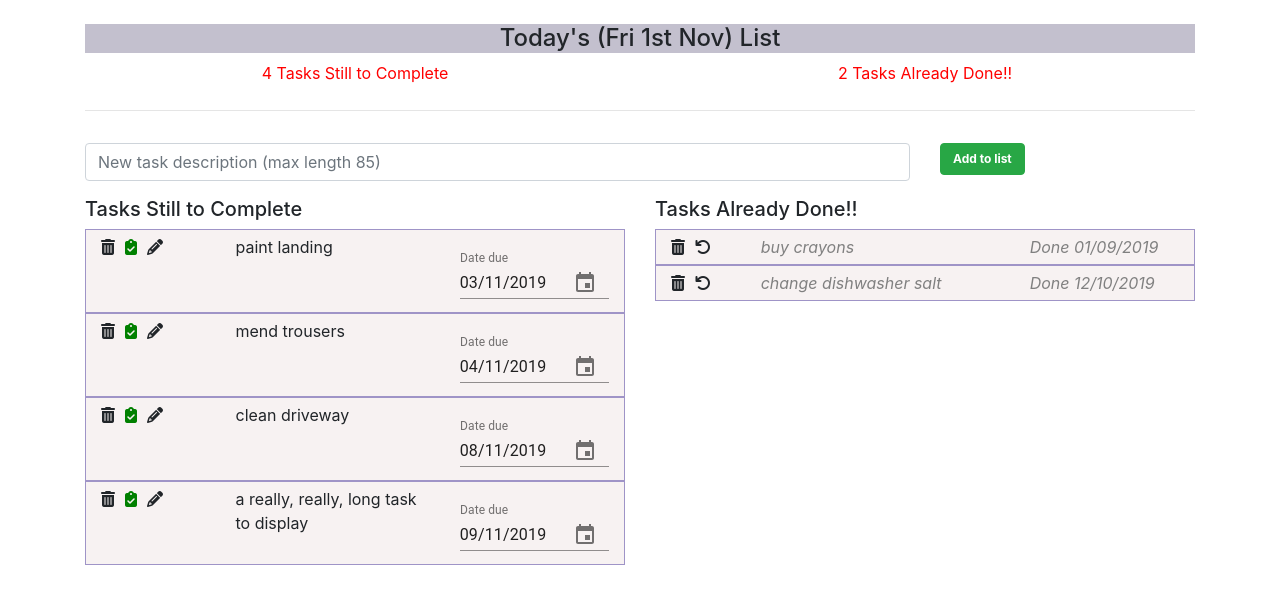
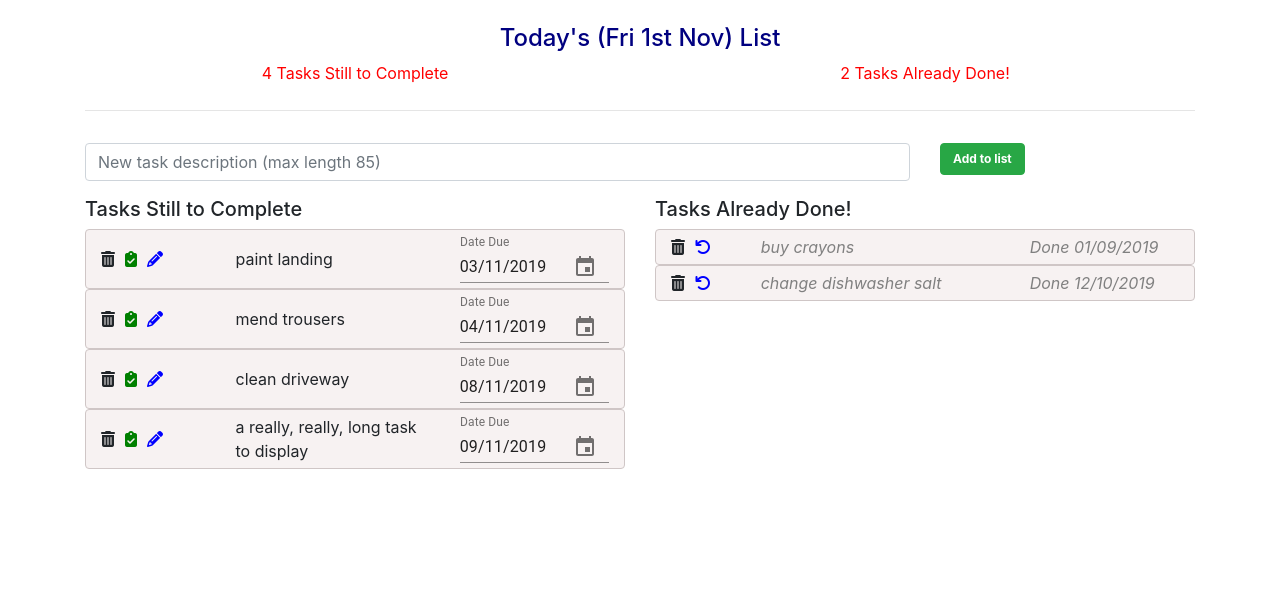
Before and after one commit to helenjgardner/final_todo_application, a React (Create React App) app: page / in a window 1280 px wide. Shown: the top 604 px of the page. Built offline with nearby package versions, Linux system fonts and the light colour scheme.

Commit message:
further improvements to layout

```diff
--- a/src/App.css
+++ b/src/App.css
@@ -1,12 +1,11 @@
 h2, h3, h4 {
   text-align: center;
+  /* color: rgb(99, 140, 236); */
+  color: navy;
 }
-h4
-{
-  background-color: rgb(195, 192, 206);
-}
+
 
 #totalItem{
   text-align: center;
-
+  /* background-color: rgb(195, 192, 206); */
 }
--- a/src/App.js
+++ b/src/App.js
@@ -135,7 +135,7 @@ class App extends React.Component {
           <div className="row" id="totalItem">
             <hr />
             <TotalItemStatus count={tasksToDo.length} text="Tasks Still to Complete" />
-            <TotalItemStatus count={tasksDone.length} text="Tasks Already Done!! " />
+            <TotalItemStatus count={tasksDone.length} text="Tasks Already Done! " />
           </div>
 
           <div className="row">
@@ -168,7 +168,7 @@ class App extends React.Component {
             <div className="col-12 col-lg-6">
               <div className="col-12">
                 <div className="row" >
-                  <h5> Tasks Already Done!!</h5>
+                  <h5> Tasks Already Done!</h5>
                 </div>
                 {tasksDone.map(item => {
                   return <TaskComplete key={item.id}
--- a/src/TaskComplete.css
+++ b/src/TaskComplete.css
@@ -6,8 +6,8 @@
 
 .done {
   background-color: rgb(247, 242, 242);
-  /* border: 1px solid rgb(207, 198, 198); */
-  border: 1px solid rgb(159, 148, 199);
+  border: 1px solid rgb(207, 198, 198);
+  /* border: 1px solid rgb(162, 185, 238); */
   padding-top: 5px;
   padding-bottom: 5px;
 }
--- a/src/TaskComplete.js
+++ b/src/TaskComplete.js
@@ -17,11 +17,11 @@ class TaskComplete extends React.Component {
     render() {
         return (
 
-            <div className="row done">
+            <div className="row done rounded align-items-center">
                 <div className="col-3 col-sm-3 col-md-2">
                     <i className="fas fa-trash-alt pad" title="Delete Task" onClick={this.handleClick} >
                     </i>
-                    <i className="fas fa-undo" onClick={this.handleClickUnDone}
+                    <i className="fas fa-undo blue" onClick={this.handleClickUnDone}
                     title="Mark task incomplete"></i>
                 </div>
 
--- a/src/TaskToDo.css
+++ b/src/TaskToDo.css
@@ -5,8 +5,8 @@
 }
 .toDo {
   background-color: rgb(247, 242, 242);
-  /* border: 1px solid rgb(207, 198, 198); */
-  border: 1px solid rgb(159, 148, 199);
+  border: 1px solid rgb(207, 198, 198);
+  /* border: 1px solid rgb(162, 185, 238); */
   padding-top: 5px;
   padding-bottom: 5px;
 }
@@ -18,3 +18,7 @@
 .pad{
   margin-right: 10px;
 }
+
+.blue{
+  color: blue;
+}
--- a/src/TaskToDo.js
+++ b/src/TaskToDo.js
@@ -34,8 +34,8 @@ class TaskToDo extends React.Component {
 
     render() {
         return (
-            <div className="row toDo">
-                <div className="col-4 col-sm-3 col-md-3">
+            <div className="row toDo align-items-center rounded">
+                <div className="col-4 col-sm-3 col-md-3 align-middle">
                     <i className="fas fa-trash-alt pad"
                         title="Delete Task"
                         onClick={this.handleClickDel}>
@@ -44,22 +44,23 @@ class TaskToDo extends React.Component {
                         title="Mark as Done"
                         onClick={this.handleClickDone} >
                     </i>
-                    <i className="fas fa-pencil-alt"
+                    <i className="fas fa-pencil-alt blue"
                         title="Edit"
                         onClick={this.handleClickEdit} >
                     </i>
                 </div>
 
-                <div className="col-8 col-sm-5 col-md-5">
+                <div className="col-8 col-sm-5 col-md-5 align-bottom">
                     {this.props.task}
                 </div>
-                <div className="col-12 col-sm-4 col-md-4" >
+                <div className="col-12 col-sm-4 col-md-4 align-text-top" >
+
                     <MuiPickersUtilsProvider utils={DateFnsUtils}>
                         <Grid container>
                             <KeyboardDatePicker
-                                margin="normal"
+                                // margin="normal"
                                 id="date-picker-dialog"
-                                label="Date due"
+                                label="Date Due"
                                 format="dd/MM/yyyy"
                                 value={this.props.dateDue}
                                 minDate={moment()}
```
